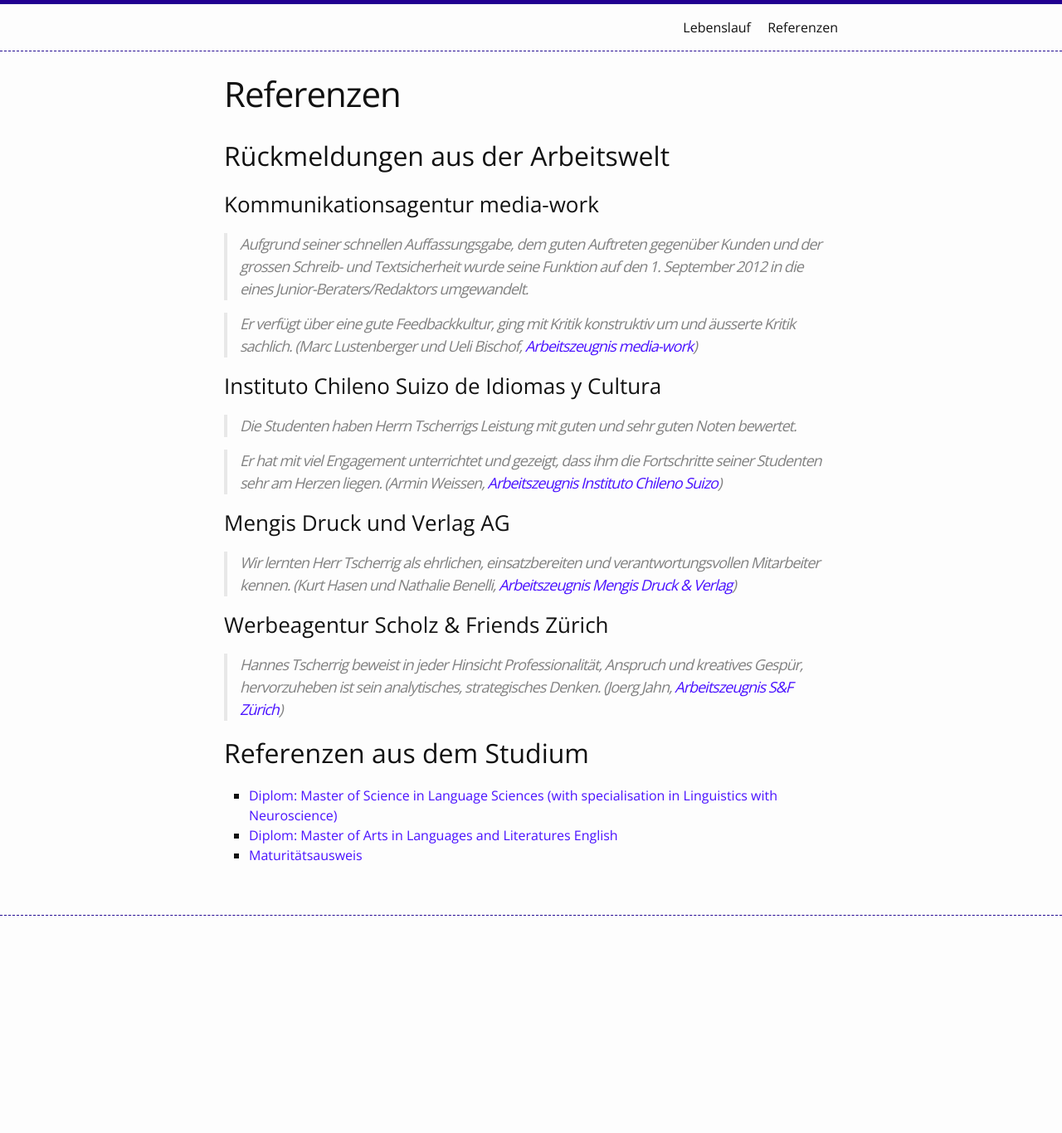
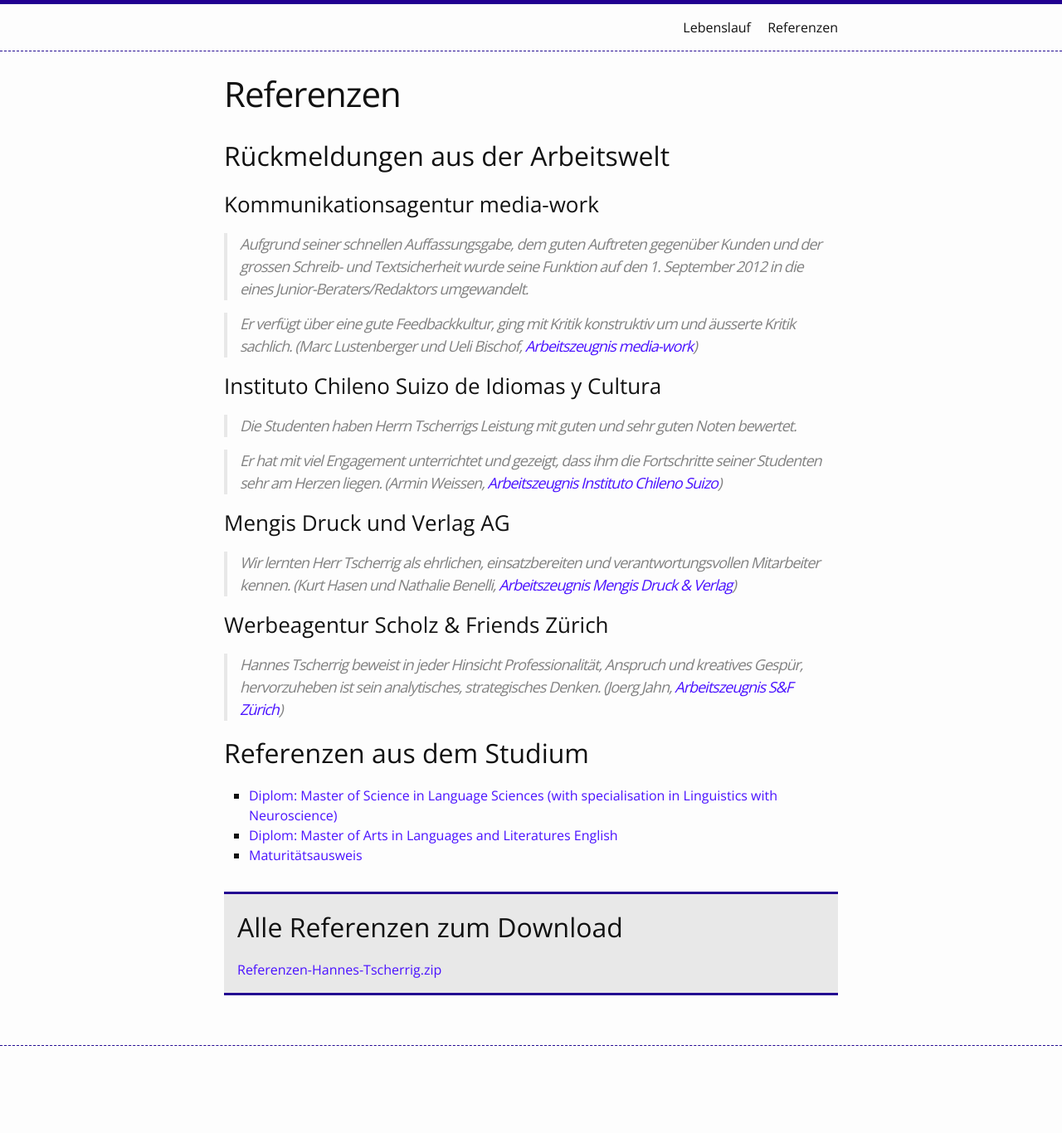
Before and after one commit to tschannes/tschannes.github.com, a Jekyll site: the page built from referenzen.md, in a window 1280 px wide. Shown: the whole page at 83% size. Built offline with Jekyll 4.4.1, drawn with Linux system fonts in a browser that asks for light colours; before the commit the page ends 1209 px from its top, so only the background shows below that; some of the changed lines change nothing that is shown.

Commit message:
automatic zip file generation added

```diff
--- /dev/null
+++ b/_plugins/zip.rb
@@ -0,0 +1,22 @@
+require 'rubygems'
+require 'zip'
+
+#variables
+folder = Jekyll.configuration({})['zip_folder']
+archive = Jekyll.configuration({})['zip_name']
+zip = "#{folder}/#{archive}"
+
+#Clearing out old Zip Files
+if File.exist?(zip)
+	File.delete(zip)
+end
+
+input_filenames = Dir.entries(folder)
+
+zip = "#{folder}/#{archive}"
+
+Zip::File.open(zip, Zip::File::CREATE) do |zipfile|
+  input_filenames.each do |filename|
+    zipfile.add(filename, folder + '/' + filename)
+  end
+end
--- a/referenzen.md
+++ b/referenzen.md
@@ -32,3 +32,10 @@
 - [Diplom: Master of Science in Language Sciences (with specialisation in Linguistics with Neuroscience)](/references/msc_ucl.jpg)
 - [Diplom: Master of Arts in Languages and Literatures English](/references/ma_unifr.jpg)
 - [Maturitätsausweis](/references/matura_brig.jpg)
+
+<div id="about-container" style="margin-top:2em;">
+	<div style="padding:1em;">
+			<h2>Alle Referenzen zum Download</h2>
+			<a href="/references/{{ site.zip_name }}">Referenzen-Hannes-Tscherrig.zip</a>
+	</div>
+</div>
```
